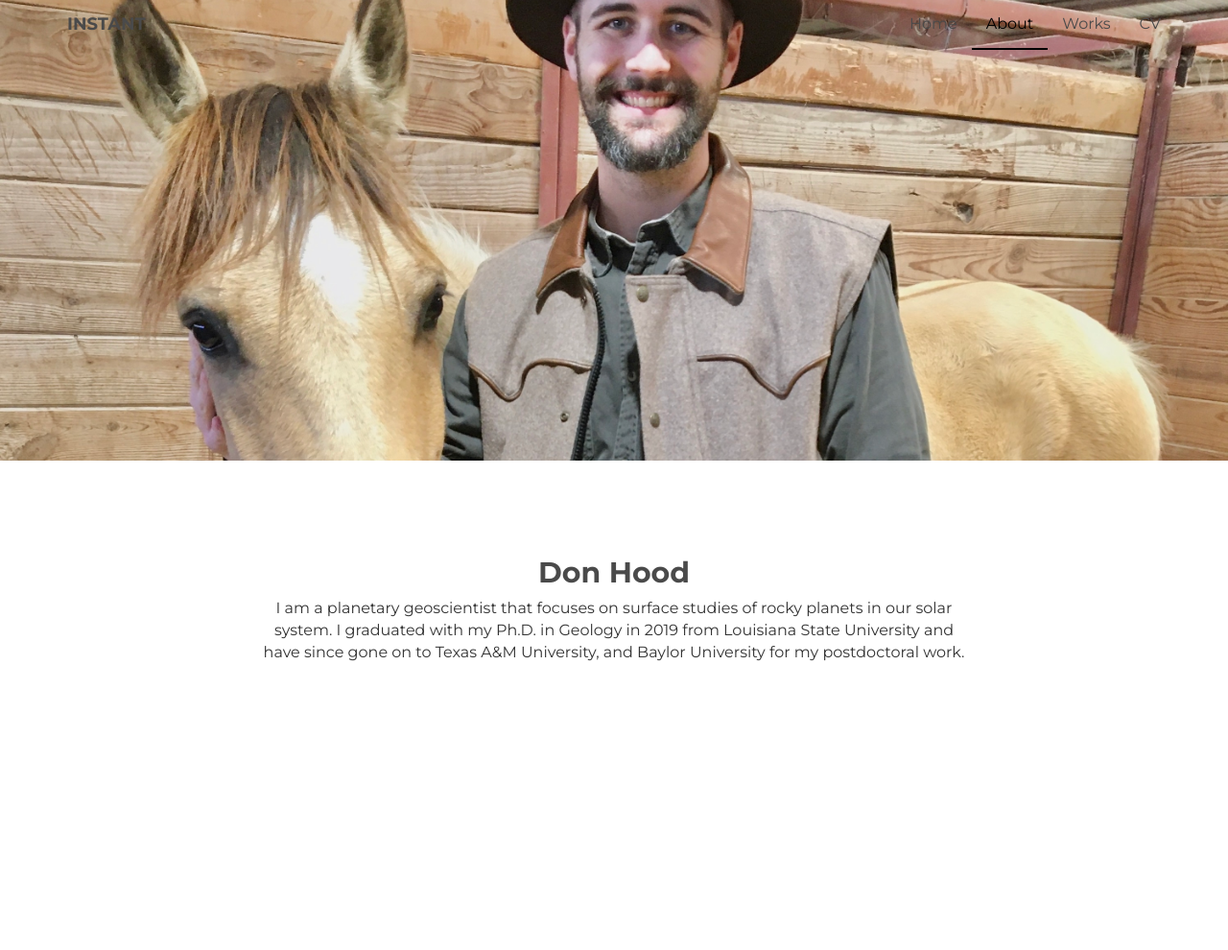
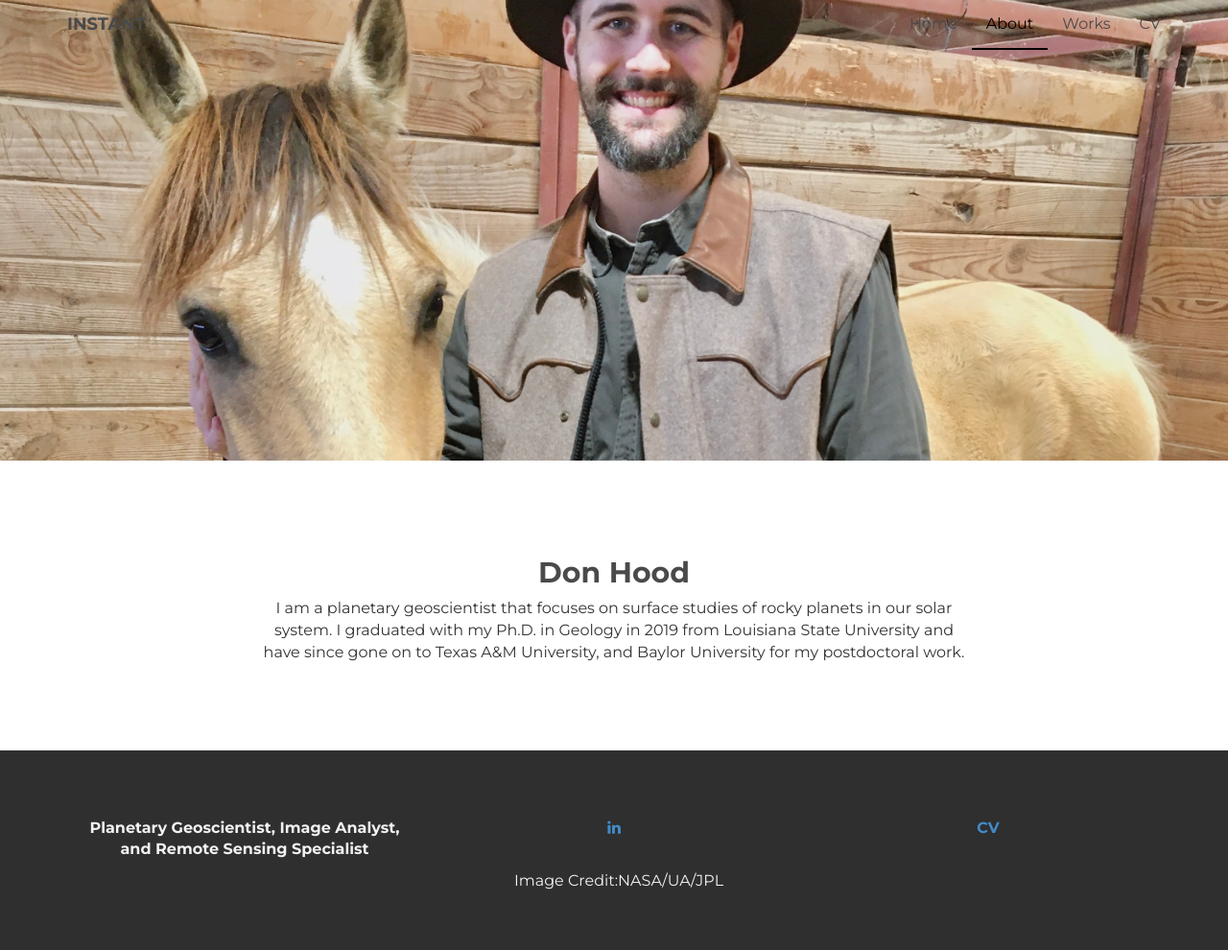
Before and after one commit to dhood14/dhood14.github.io, a plain HTML site: page about.html in a window 1280 px wide. Shown: the whole page at 96% size. Before the commit the page ends 800 px from the top, so only its background shows below. Drawn offline with nearby package versions, Linux system fonts and the light colour scheme.

Commit message:
Added Links to Linkedin

```diff
--- a/about.html
+++ b/about.html
@@ -101,22 +101,24 @@
 	</div><! --/social -->
 
 
-	<!--
-	Scrub the footer
+
 	<div id="footerwrap">
 		<div class="container">
 			<div class="row centered">
 				<div class="col-lg-4">
-					<p><b>WEB DESIGNER, DEVELOPER & GAME ADDICT</b></p>
-				</div>
-
-				<div class="col-lg-4">
-					<p>Living in the amazing London.</p>
+					<p><b>Planetary Geoscientist, Image Analyst, and Remote Sensing Specialist</b></p>
 				</div>
 				<div class="col-lg-4">
-					<p>hello@instant.com</p>
+					<a href="https://www.linkedin.com/in/don-hood-b0715771/"><i class="fa fa-linkedin"></i></a>
 				</div>
-
+				<div class="col-lg-4">
+					<a href="assets/DonHoodResume.pdf"><b>CV</b></a>
+				</div>
+			</div><! --/row -->
+			<div class="row centered">
+				<div class="col-lg-12">
+					<p>Image Credit:NASA/UA/JPL</p>
+				</div>
 			</div>
 
 		</div>
```
Also changed, not shown: index.html (+7 -5 lines).
